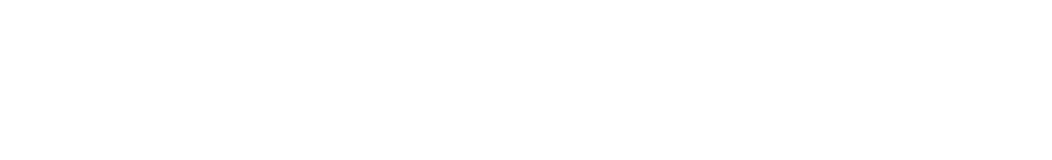
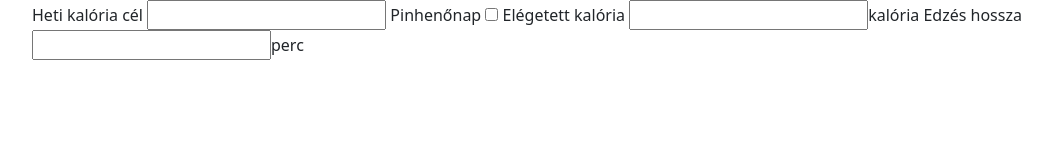
Before and after one commit to kulacs-kristof/FitnesCRUD, a website built with Vite: page Fitness/index.html in a window 1280 px wide. Shown: the whole page, without its empty margins (50-1102 px from the left). Built offline with nearby package versions, Linux system fonts and the light colour scheme.

Commit message:
index.html

```diff
--- a/Fitness/index.html
+++ b/Fitness/index.html
@@ -8,7 +8,20 @@
     <title>Fitness</title>
   </head>
   <body>
-    <div id="app"></div>
+    <div id="app">
+      <div class="container">
+        <div>
+          <label for="heti_kal">Heti kalória cél</label>
+          <input id="heti_kal" type="number">
+          <label for="pihenonap">Pinhenőnap</label>
+          <input id="pihenonap" type="checkbox">
+          <label for="kaloria">Elégetett kalória</label>
+          <input type="number" id="kaloria">kalória
+          <label for="edzes_hossza">Edzés hossza</label>
+          <input type="number" id="edzes_hossza">perc
+        </div>
+      </div>
+    </div>
     <script type="module" src="/src/ts/main.ts"></script>
   </body>
 </html>
```
Also changed, not shown: Fitness/src/ts/fitness.ts (added).
